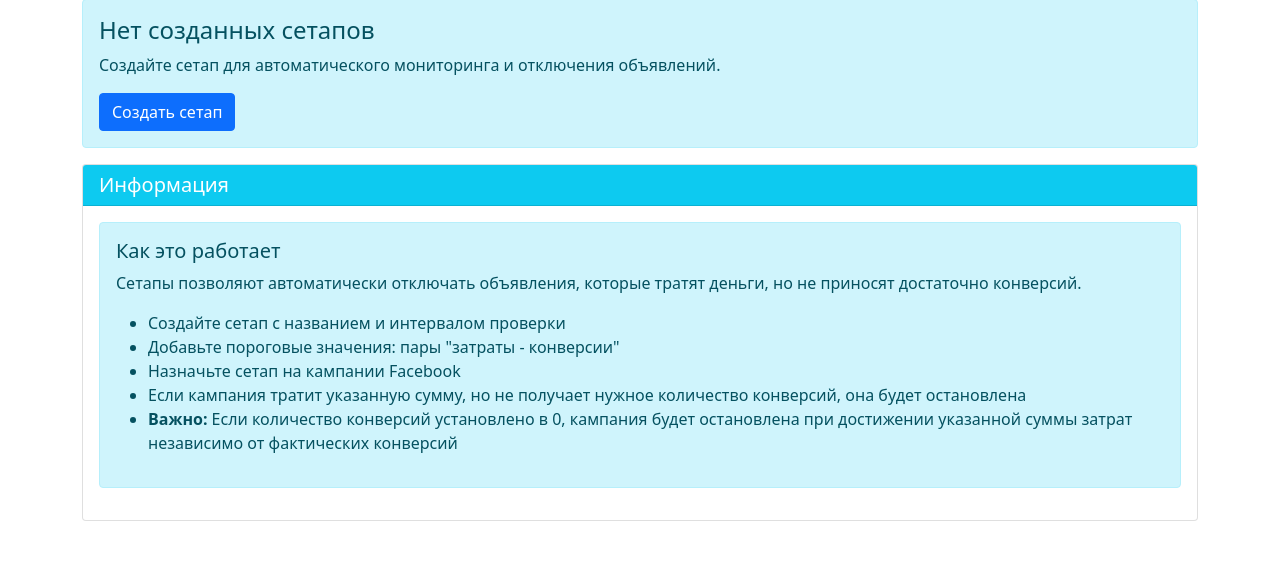
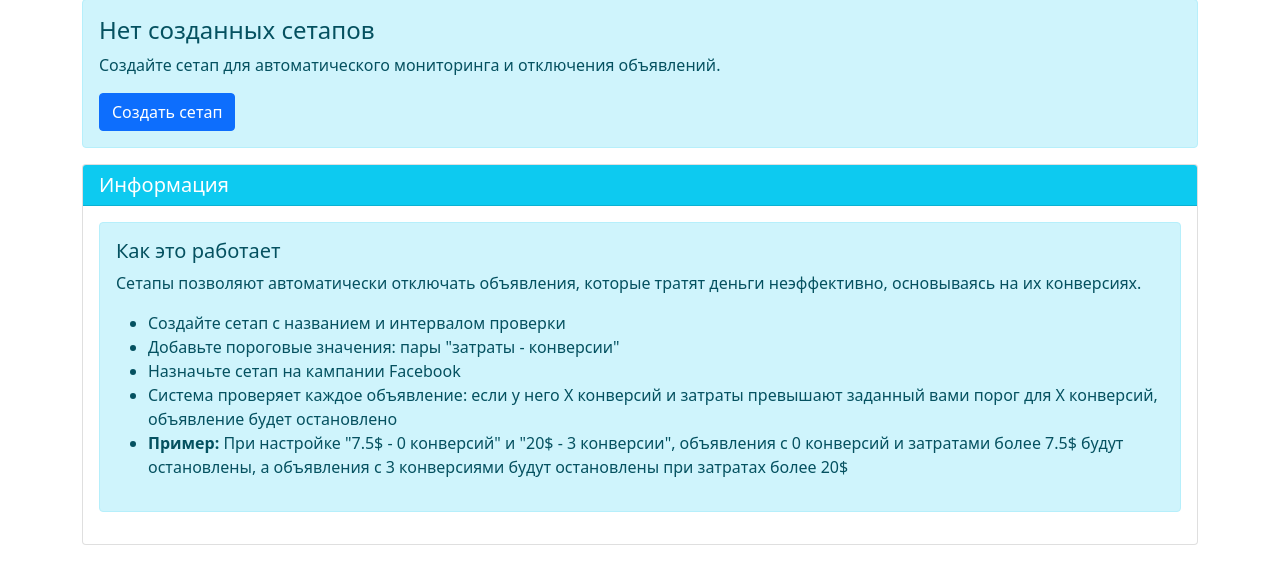
Before and after one commit to kirfitai/FBBayersHelper, a Flask app: page /setups in a window 1280 px wide. Shown: the part 161-745 px from the top of the page. Run offline with Flask 3, Linux system fonts and the light colour scheme; the visitor is signed in with stand-in values (Sample User, id 1); data that the repository does not hold is empty.

Commit message:
Уточнение описания логики работы порогов в сетапах для соответствия реальному алгоритму

```diff
--- a/app/templates/setups/create.html
+++ b/app/templates/setups/create.html
@@ -50,8 +50,9 @@
                 <div class="card-body">
                     <div class="alert alert-info">
                         <h5 class="alert-heading">Как это работает:</h5>
-                        <p>Укажите пары "затраты - количество конверсий". Если объявление потратило сумму, но не достигло указанного количества конверсий, оно будет отключено.</p>
-                        <p><strong>Важно:</strong> Если вы установите количество конверсий равным 0, объявление будет отключено при достижении указанной суммы затрат независимо от количества полученных конверсий.</p>
+                        <p>Укажите пары "затраты - количество конверсий". Система проверяет количество конверсий у объявления и, если затраты превышают указанную сумму для этого количества конверсий, объявление будет отключено.</p>
+                        <p><strong>Пример:</strong> Если у вас настроено "7.5$ - 0 конверсий", то объявления с 0 конверсий и затратами более 7.5$ будут отключены.</p>
+                        <p><strong>Важно:</strong> Система ищет точное соответствие количества конверсий и применяет соответствующее правило по затратам.</p>
                     </div>
 
                     <div id="thresholds-container">
--- a/app/templates/setups/edit.html
+++ b/app/templates/setups/edit.html
@@ -50,8 +50,9 @@
                 <div class="card-body">
                     <div class="alert alert-info">
                         <h5 class="alert-heading">Как это работает:</h5>
-                        <p>Укажите пары "затраты - количество конверсий". Если объявление потратило сумму, но не достигло указанного количества конверсий, оно будет отключено.</p>
-                        <p><strong>Важно:</strong> Если вы установите количество конверсий равным 0, объявление будет отключено при достижении указанной суммы затрат независимо от количества полученных конверсий.</p>
+                        <p>Укажите пары "затраты - количество конверсий". Система проверяет количество конверсий у объявления и, если затраты превышают указанную сумму для этого количества конверсий, объявление будет отключено.</p>
+                        <p><strong>Пример:</strong> Если у вас настроено "7.5$ - 0 конверсий", то объявления с 0 конверсий и затратами более 7.5$ будут отключены.</p>
+                        <p><strong>Важно:</strong> Система ищет точное соответствие количества конверсий и применяет соответствующее правило по затратам.</p>
                     </div>
 
                     <div id="thresholds-container">
--- a/app/templates/setups/index_simple.html
+++ b/app/templates/setups/index_simple.html
@@ -77,13 +77,13 @@
             <div class="card-body">
                 <div class="alert alert-info">
                     <h5 class="alert-heading">Как это работает</h5>
-                    <p>Сетапы позволяют автоматически отключать объявления, которые тратят деньги, но не приносят достаточно конверсий.</p>
+                    <p>Сетапы позволяют автоматически отключать объявления, которые тратят деньги неэффективно, основываясь на их конверсиях.</p>
                     <ul>
                         <li>Создайте сетап с названием и интервалом проверки</li>
                         <li>Добавьте пороговые значения: пары "затраты - конверсии"</li>
                         <li>Назначьте сетап на кампании Facebook</li>
-                        <li>Если кампания тратит указанную сумму, но не получает нужное количество конверсий, она будет остановлена</li>
-                        <li><strong>Важно:</strong> Если количество конверсий установлено в 0, кампания будет остановлена при достижении указанной суммы затрат независимо от фактических конверсий</li>
+                        <li>Система проверяет каждое объявление: если у него X конверсий и затраты превышают заданный вами порог для X конверсий, объявление будет остановлено</li>
+                        <li><strong>Пример:</strong> При настройке "7.5$ - 0 конверсий" и "20$ - 3 конверсии", объявления с 0 конверсий и затратами более 7.5$ будут остановлены, а объявления с 3 конверсиями будут остановлены при затратах более 20$</li>
                     </ul>
                 </div>
             </div>
```
